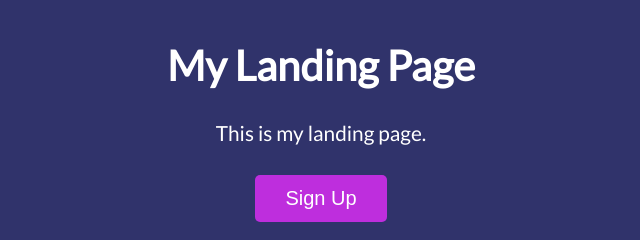
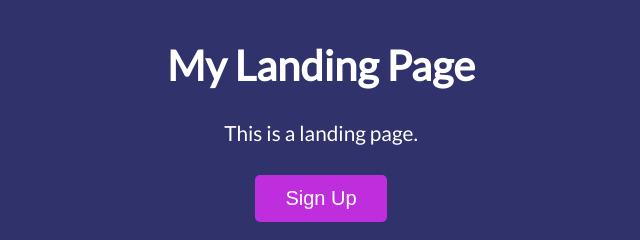
Before and after one commit to Yashk786/landingPage, a plain HTML site: page index.html in a window 1280 px wide. Shown: the top 240 px of the page, 319-959 px from the left. Drawn offline with Linux system fonts and the light colour scheme.

Commit message:
Update index.html

```diff
--- a/index.html
+++ b/index.html
@@ -33,7 +33,7 @@
 
       <h1>My Landing Page</h1>
 
-      <p>This is my landing page.</p>
+      <p>This is a landing page.</p>
 
       <button class="cta-btn" id="open">Sign Up</button>
     </header>
```
